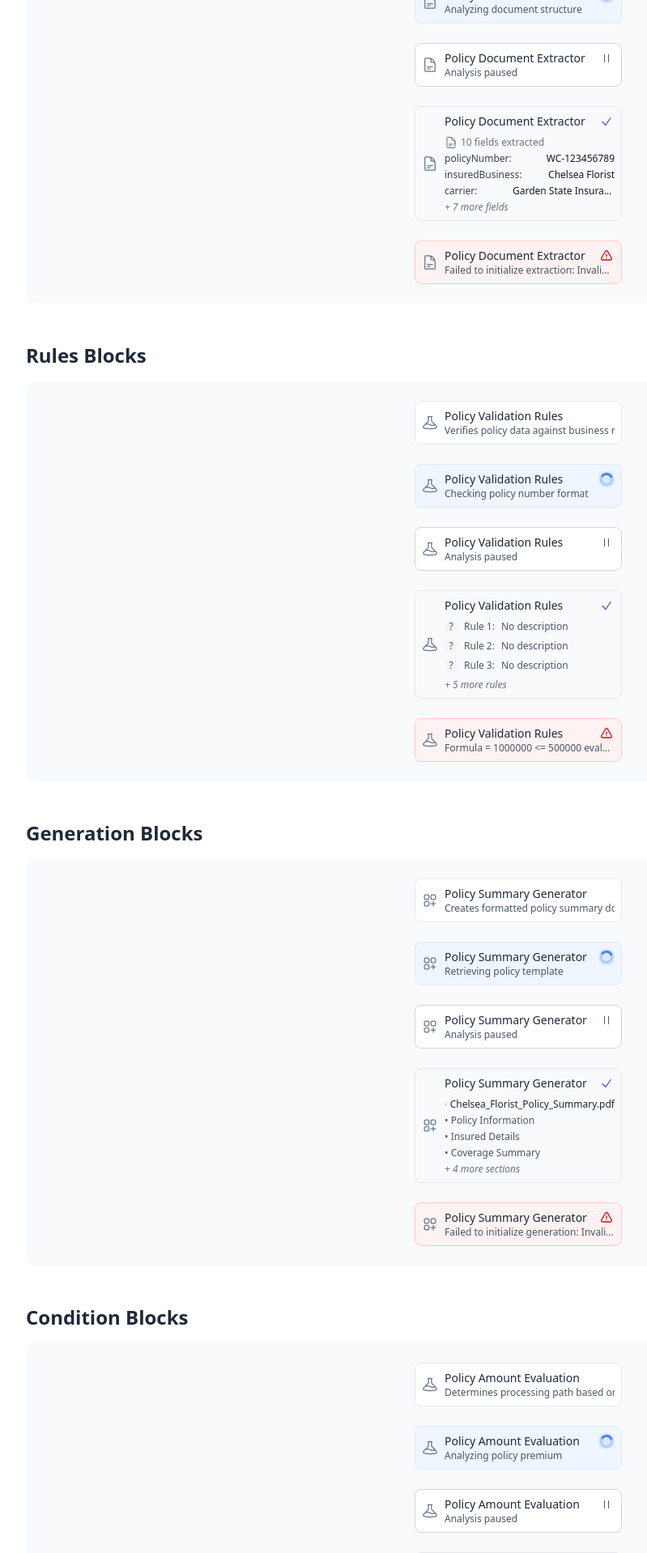
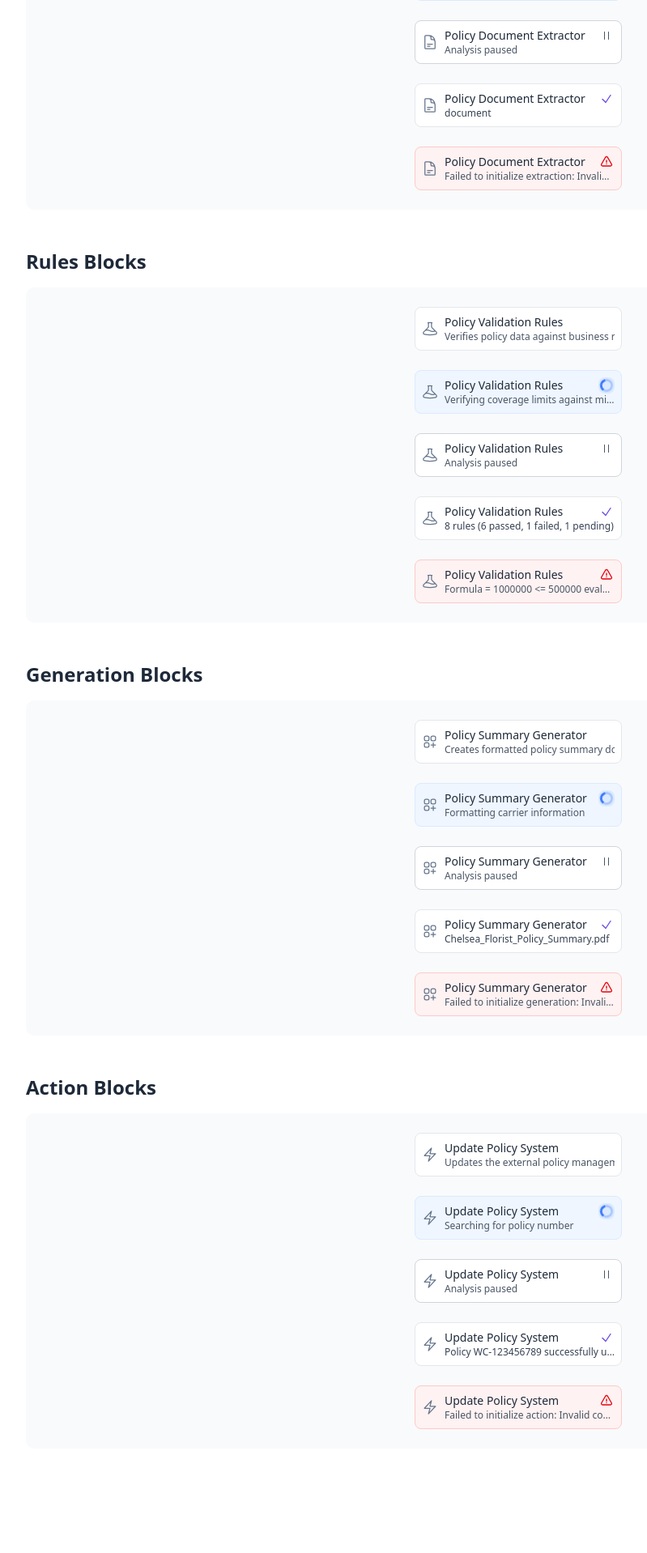
Before and after one commit to mayagao/diagram-ui, a Next.js app: page /playground/blocks in a window 1280 px wide. Shown: the part 820-2738 px from the top of the page at 81% size, without its empty margins (0-799 px from the left). After the commit the page ends 2641 px from the top, so only its background shows below. Built offline with nearby package versions, Linux system fonts and the light colour scheme.

Commit message:
output for diagram node

```diff
--- a/src/app/playground/blocks/page.tsx
+++ b/src/app/playground/blocks/page.tsx
@@ -353,14 +353,6 @@ export default function BlocksDemo() {
             </div>
           </div>
 
-          {/* Condition Blocks Section */}
-          <div>
-            <h2 className="text-2xl font-semibold mb-4">Condition Blocks</h2>
-            <div className="bg-gray-50 p-6 rounded-lg">
-              {renderBlockStates(ConditionBlock, "condition")}
-            </div>
-          </div>
-
           {/* Action Blocks Section */}
           <div>
             <h2 className="text-2xl font-semibold mb-4">Action Blocks</h2>
--- a/src/components/blocks/ActionBlock.tsx
+++ b/src/components/blocks/ActionBlock.tsx
@@ -1,6 +1,6 @@
 import Block from "./Block";
 import { BLOCK_COLORS } from "@/types/blocks";
-import { BoltIcon } from "@heroicons/react/24/outline";
+import { BoltIcon, CheckCircleIcon } from "@heroicons/react/24/outline";
 import { BlockResult } from "@/types/blocks";
 
 interface ActionBlockProps {
@@ -15,39 +15,74 @@ interface ActionBlockProps {
   isCompact?: boolean;
   errorMessage?: string;
   hideConnectors?: boolean;
+  onRun?: () => void;
+  onPause?: () => void;
+  onRerun?: () => void;
 }
 
-export default function ActionBlock({
-  title,
-  description = "Perform external system operations",
-  state,
-  size,
-  isInDiagram,
-  isInNotebook,
-  runningAction,
-  result,
-  isCompact = false,
-  errorMessage,
-  hideConnectors = false,
-}: ActionBlockProps) {
+const ActionBlock: React.FC<ActionBlockProps> = (props) => {
+  // Custom renderer for action data
+  const renderActionData = (
+    result: BlockResult,
+    isCompact: boolean = false
+  ) => {
+    if (!result || !result.data) return null;
+
+    // Extract the actionSteps array if it exists
+    let actionSteps = [];
+    if (result.data.actionSteps && Array.isArray(result.data.actionSteps)) {
+      actionSteps = result.data.actionSteps;
+    }
+
+    // For compact mode, just show the summary with step count
+    if (isCompact) {
+      return (
+        <div className="text-xs text-gray-700 truncate">
+          {result.summary} ({actionSteps.length} steps)
+        </div>
+      );
+    }
+
+    // Regular detailed view with key fields from the action
+    return (
+      <div className=" text-xs">
+        {/* Main summary with completion check */}
+        <div className="font-medium gap-2 truncate">{result.summary}</div>
+
+        {/* Step count indicator */}
+        <div className="text-gray-600 truncate">
+          {actionSteps.length} action steps completed
+        </div>
+      </div>
+    );
+  };
+
   return (
     <Block
       type="action"
-      title={title}
-      description={description}
-      state={state}
+      title={props.title}
+      description={props.description || "Perform external system operations"}
+      state={props.state}
       inputs={1}
-      outputs={0}
+      outputs={1}
       color={BLOCK_COLORS.action}
       icon={BoltIcon}
-      size={size}
-      isInDiagram={isInDiagram}
-      isInNotebook={isInNotebook}
-      isCompact={isCompact}
-      runningAction={runningAction}
-      result={result}
-      errorMessage={errorMessage}
-      hideConnectors={hideConnectors}
+      size={props.size}
+      isInDiagram={props.isInDiagram}
+      isInNotebook={props.isInNotebook}
+      isCompact={props.isCompact}
+      runningAction={props.runningAction}
+      result={props.result}
+      errorMessage={props.errorMessage}
+      hideConnectors={props.hideConnectors}
+      onRun={props.onRun}
+      onPause={props.onPause}
+      onRerun={props.onRerun}
+      customResultRenderer={(result) =>
+        renderActionData(result, props.isCompact)
+      }
     />
   );
-}
+};
+
+export default ActionBlock;
--- a/src/components/blocks/Block.tsx
+++ b/src/components/blocks/Block.tsx
@@ -46,7 +46,7 @@ const getStateStyles = (state: BlockState, color: BlockProps["color"]) => {
     case "paused":
       return "border-1 border-gray-300 bg-white";
     case "finished":
-      return "border-1 border-gray-200 bg-gray-50";
+      return "border-1 border-gray-200 bg-white";
     case "error":
       return "border-1 border-red-200 bg-red-50";
     default:
@@ -393,7 +393,7 @@ function DiagramView({
   function renderDefaultContent() {
     if (state === "paused" && runningAction) {
       return (
-        <div className="px-3 text-xs border-t py-1 border-gray-100 bg-gray-50">
+        <div className="px-2 text-xs border-t py-1 border-gray-100 bg-gray-50">
           <span className="truncate">{runningAction}</span>
         </div>
       );
@@ -411,7 +411,9 @@ function DiagramView({
       // Use custom renderer if provided
       if (customResultRenderer) {
         return (
-          <div className="p-2 text-xs">{customResultRenderer(result)}</div>
+          <div className="p-2 text-xs bg-gray-50">
+            {customResultRenderer(result)}
+          </div>
         );
       }
 
--- a/src/components/blocks/ConditionBlock.tsx
+++ b/src/components/blocks/ConditionBlock.tsx
@@ -2,62 +2,144 @@ import Block from "./Block";
 import { BLOCK_COLORS } from "@/types/blocks";
 import { BlockProps, BlockResult } from "@/types/blocks";
 import {
-  CheckIcon,
-  ExclamationCircleIcon,
   BeakerIcon,
+  QuestionMarkCircleIcon,
 } from "@heroicons/react/24/outline";
 
-const ConditionBlock: React.FC<BlockProps> = (props) => {
-  // Custom renderer for rules
-  const renderRulesData = (result: BlockResult) => {
-    if (!result || !result.data || !result.data.details) return null;
+// Fix the type errors by using proper typings
+interface ConditionBlockProps {
+  title: string;
+  description?: string;
+  state?: "idle" | "running" | "paused" | "finished" | "error";
+  isCompact?: boolean;
+  isInDiagram?: boolean;
+  isInNotebook?: boolean;
+  runningAction?: string;
+  result?: BlockResult;
+  errorMessage?: string;
+  hideConnectors?: boolean;
+  onRun?: () => void;
+  onPause?: () => void;
+  onRerun?: () => void;
+  size?: "compact" | "default";
+}
 
-    let details;
+const ConditionBlock: React.FC<ConditionBlockProps> = (props) => {
+  // Custom renderer for rules data
+  const renderRulesData = (result: BlockResult, isCompact: boolean = false) => {
+    if (!result || !result.data) return null;
+
+    // For compact mode, just show the summary of passed/failed rules
+    if (isCompact) {
+      // Use existing count data if available with proper type handling
+      const passedRules =
+        typeof result.data.passedRules === "number"
+          ? result.data.passedRules
+          : 0;
+      const failedRules =
+        typeof result.data.failedRules === "number"
+          ? result.data.failedRules
+          : 0;
+      const pendingRules =
+        typeof result.data.pendingRules === "number"
+          ? result.data.pendingRules
+          : 0;
+      const totalRules =
+        typeof result.data.totalRules === "number"
+          ? result.data.totalRules
+          : passedRules + failedRules + pendingRules;
+
+      return (
+        <div className="text-xs text-gray-700 truncate">
+          {totalRules} rules ({passedRules} passed, {failedRules} failed
+          {pendingRules > 0 ? `, ${pendingRules} pending` : ""})
+        </div>
+      );
+    }
+
+    // Parse the rule details correctly
+    let details = [];
     try {
-      // Handle string JSON if needed
-      details =
-        typeof result.data.details === "string"
-          ? JSON.parse(result.data.details)
-          : result.data.details;
-    } catch (_e) {
+      // Check if details is an array of strings that need parsing
+      if (Array.isArray(result.data.details)) {
+        details = result.data.details.map((item) => {
+          if (typeof item === "string" && item.startsWith("{")) {
+            try {
+              return JSON.parse(item);
+            } catch {
+              // If parsing fails, format as is
+              return { rule: "Error", status: "unknown", message: item };
+            }
+          }
+          return item;
+        });
+      }
+      // If details is a string, try to parse it
+      else if (typeof result.data.details === "string") {
+        try {
+          const parsed = JSON.parse(result.data.details);
+          details = Array.isArray(parsed) ? parsed : [parsed];
+        } catch {
+          // Try parsing as individual JSON objects
+          details = [];
+        }
+      } else if (result.data.details) {
+        details = result.data.details;
+      }
+    } catch {
       details = [];
     }
 
-    // Ensure details is an array and limit to first 3
+    // If no details, create a simple view based on rule numbers
+    if (!details.length && result.data.totalRules) {
+      const rules = [];
+      const totalRulesNum =
+        typeof result.data.totalRules === "number"
+          ? result.data.totalRules
+          : parseInt(String(result.data.totalRules), 10) || 3;
+
+      for (let i = 0; i < Math.min(3, totalRulesNum); i++) {
+        rules.push({
+          rule: `Rule ${i + 1}`,
+          status: "unknown",
+          message: "No description",
+        });
+      }
+      details = rules;
+    }
+
     const rulesDetails = Array.isArray(details) ? details.slice(0, 3) : [];
+    const totalRules =
+      typeof result.data.totalRules === "number"
+        ? result.data.totalRules
+        : details.length || 0;
 
     return (
-      <div className="space-y-2 mt-2">
+      <div className="space-y-3 ">
         {rulesDetails.map((rule, index) => (
-          <div key={index} className="flex items-center gap-2 text-xs">
-            <div
-              className={`w-4 h-4 flex-shrink-0 rounded-full ${
-                rule.status === "passed"
-                  ? "bg-green-100 text-green-600"
+          <div key={index} className="flex items-start gap-1 text-xs mb-1">
+            <div className="flex-shrink-0 mt-0.5">
+              <div className="text-gray-600">
+                {rule.status === "passed"
+                  ? "✓"
                   : rule.status === "failed"
-                  ? "bg-red-100 text-red-600"
-                  : "bg-gray-100 text-gray-600"
-              } flex items-center justify-center`}
-            >
-              {rule.status === "passed" ? (
-                <CheckIcon className="h-3 w-3" />
-              ) : rule.status === "failed" ? (
-                <ExclamationIcon className="h-3 w-3" />
-              ) : (
-                "?"
-              )}
+                  ? "✗"
+                  : "?"}
+              </div>
             </div>
-            <span className="font-medium">
-              {rule.rule || rule.name || `Rule ${index + 1}`}:
-            </span>
-            <span className="text-gray-600 truncate">
+            <div className="truncate text-gray-600 ">
               {rule.message || rule.description || "No description"}
-            </span>
+
+              {/* <div className="font-medium truncate">
+                {rule.rule || rule.name || `Rule ${index + 1}`}
+              </div> */}
+            </div>
           </div>
         ))}
-        {Array.isArray(details) && details.length > 3 && (
-          <div className="text-xs text-gray-500 italic">
-            + {details.length - 3} more rules
+
+        {totalRules > 3 && (
+          <div className="text-xs text-gray-500 italic mt-1">
+            + {totalRules - 3} more rules
           </div>
         )}
       </div>
@@ -85,7 +167,9 @@ const ConditionBlock: React.FC<BlockProps> = (props) => {
       onPause={props.onPause}
       onRerun={props.onRerun}
       hideConnectors={props.hideConnectors}
-      customResultRenderer={renderRulesData}
+      customResultRenderer={(result) =>
+        renderRulesData(result, props.isCompact)
+      }
     />
   );
 };
--- a/src/components/blocks/ExtractionBlock.tsx
+++ b/src/components/blocks/ExtractionBlock.tsx
@@ -22,10 +22,27 @@ interface ExtractionBlockProps {
 
 const ExtractionBlock: React.FC<ExtractionBlockProps> = (props) => {
   // Custom renderer for extraction data
-  const renderExtractionData = (result: BlockResult) => {
+  const renderExtractionData = (
+    result: BlockResult,
+    isCompact: boolean = false
+  ) => {
     if (!result || !result.data) return null;
 
-    // Filter out any non-display fields
+    // For compact mode, just show the document name or a summary
+    if (isCompact) {
+      // Get the document name or filename
+      const documentName =
+        result.data.filename ||
+        result.data.documentName ||
+        result.summary?.split(" ").pop() ||
+        "Document extracted";
+
+      return (
+        <div className="text-xs text-gray-700 truncate">{documentName}</div>
+      );
+    }
+
+    // Regular detailed view code for non-compact mode
     const filteredData = Object.entries(result.data).filter(
       ([key]) =>
         !key.startsWith("_") &&
@@ -35,33 +52,25 @@ const ExtractionBlock: React.FC<ExtractionBlockProps> = (props) => {
     );
 
     const totalFields = filteredData.length;
-    // Get top 3 fields
     const topFields = filteredData.slice(0, 3);
 
     return (
-      <div className="mt-2">
-        <div className="text-xs text-gray-500 mb-1 flex items-center">
-          <DocumentTextIcon className="h-4 w-4 mr-1" />
+      <div className="">
+        <div className="text-xs text-gray-500 mb-1">
           {totalFields} fields extracted
         </div>
 
         <div className="space-y-1">
           {topFields.map(([key, value]) => (
-            <div key={key} className="flex justify-between text-xs">
-              <span className="font-medium text-gray-700">{key}:</span>
-              <span className="text-gray-900 truncate max-w-[60%] text-right">
+            <div key={key} className="flex justify-between text-xs mt-1">
+              <span className="font-medium text-gray-800">{key}:</span>
+              <span className="text-gray-600 truncate max-w-[60%] text-right">
                 {typeof value === "object"
                   ? JSON.stringify(value)
                   : String(value)}
               </span>
             </div>
           ))}
-
-          {totalFields > 3 && (
-            <div className="text-xs text-gray-500 italic">
-              + {totalFields - 3} more fields
-            </div>
-          )}
         </div>
       </div>
     );
@@ -88,7 +97,9 @@ const ExtractionBlock: React.FC<ExtractionBlockProps> = (props) => {
       onPause={props.onPause}
       onRerun={props.onRerun}
       hideConnectors={props.hideConnectors}
-      customResultRenderer={renderExtractionData}
+      customResultRenderer={(result) =>
+        renderExtractionData(result, props.isCompact)
+      }
     />
   );
 };
--- a/src/components/blocks/GenerationBlock.tsx
+++ b/src/components/blocks/GenerationBlock.tsx
@@ -37,32 +37,31 @@ export default function GenerationBlock({
   onRerun,
 }: GenerationBlockProps) {
   // Custom renderer for generation data
-  const renderGenerationData = (result: BlockResult) => {
+  const renderGenerationData = (
+    result: BlockResult,
+    isCompact: boolean = false
+  ) => {
     if (!result || !result.data) return null;
 
-    const documentName = result.data.documentName || "Generated Document";
+    const { documentName } = result.data;
 
-    // Parse sections if it's a string
-    let parsedSections: any[] = [];
-    try {
-      if (typeof result.data.sections === "string") {
-        parsedSections = JSON.parse(result.data.sections);
-      } else if (Array.isArray(result.data.sections)) {
-        parsedSections = result.data.sections;
-      }
-    } catch (e) {
-      // If parsing fails, use empty array
-      parsedSections = [];
+    // For compact mode, just show the document name
+    if (isCompact) {
+      return (
+        <div className="text-xs text-gray-700 truncate">
+          {documentName || "Generated Document"}
+        </div>
+      );
     }
 
-    // Get first 3 sections
-    const topSections = parsedSections.slice(0, 3);
+    // Regular detailed view with sections
+    const sections = getSections(result.data);
+    const topSections = sections.slice(0, 3);
 
     return (
-      <div className="mt-2 text-xs">
-        <div className="font-medium text-gray-800 flex items-center">
-          <DocumentTextIcon className="h-4 w-4 mr-1 text-gray-500" />
-          {documentName}
+      <div className=" text-xs">
+        <div className="font-medium text-gray-800">
+          {documentName || "Generated Document"}
         </div>
 
         {topSections.length > 0 && (
@@ -76,15 +75,30 @@ export default function GenerationBlock({
               </div>
             ))}
 
-            {parsedSections.length > 3 && (
+            {sections.length > 3 && (
               <div className="text-gray-500 italic">
-                + {parsedSections.length - 3} more sections
+                + {sections.length - 3} more sections
               </div>
             )}
           </div>
         )}
       </div>
     );
+  };
+
+  // Helper to get sections consistently
+  const getSections = (data: any) => {
+    let sections: any[] = [];
+    try {
+      if (typeof data.sections === "string") {
+        sections = JSON.parse(data.sections);
+      } else if (Array.isArray(data.sections)) {
+        sections = data.sections;
+      }
+    } catch (e) {
+      sections = [];
+    }
+    return sections;
   };
 
   return (
@@ -108,7 +122,7 @@ export default function GenerationBlock({
       onRun={onRun}
       onPause={onPause}
       onRerun={onRerun}
-      customResultRenderer={renderGenerationData}
+      customResultRenderer={(result) => renderGenerationData(result, isCompact)}
     />
   );
 }
--- a/src/components/blocks/TriggerBlock.tsx
+++ b/src/components/blocks/TriggerBlock.tsx
@@ -91,19 +91,32 @@ const TriggerBlock: React.FC<TriggerBlockProps> = ({
   };
 
   // Custom renderer for trigger data
-  const renderTriggerData = (result: BlockResult) => {
+  const renderTriggerData = (
+    result: BlockResult,
+    isCompact: boolean = false
+  ) => {
     if (!result || !result.data) return null;
 
     const { filename, documentType, pageCount } = result.data;
 
-    return (
-      <div className="mt-2 text-xs">
-        <div className="font-medium text-gray-800 flex items-center">
-          <DocumentIcon className="h-4 w-4 mr-1 text-gray-500" />
+    // For compact mode, just show the filename
+    if (isCompact) {
+      return (
+        <div className="text-xs text-gray-700 truncate">
           {filename || "Untitled Document"}
         </div>
-        <div className="text-gray-600 flex items-center justify-between mt-1">
+      );
+    }
+
+    // Regular detailed view
+    return (
+      <div className="text-xs">
+        <div className="font-medium text-gray-800">
+          {filename || "Untitled Document"}
+        </div>
+        <div className="text-gray-600 flex items-center ">
           <span>{documentType || "Unknown Type"}</span>
+          <span className="px-1 text-gray-200">•</span>
           <span>
             {pageCount ? `${pageCount} page${pageCount !== 1 ? "s" : ""}` : ""}
           </span>
@@ -133,7 +146,7 @@ const TriggerBlock: React.FC<TriggerBlockProps> = ({
       onRun={onRun}
       onPause={onPause}
       onRerun={onRerun}
-      customResultRenderer={renderTriggerData}
+      customResultRenderer={(result) => renderTriggerData(result, isCompact)}
     >
       <div className="flex items-start justify-between">
         <div className="flex items-center">
--- a/src/data/workflowBlocks.ts
+++ b/src/data/workflowBlocks.ts
@@ -220,33 +220,186 @@ export const workflowBlocks: Record<string, BlockData[]> = {
         },
       ],
       actions: [
-        "Establishing connection to policy management system",
-        "Authenticating credentials",
-        "Accessing policy records",
-        "Locating matching policy by number",
-        "Updating carrier information",
-        "Updating effective dates",
-        "Updating coverage limits",
-        "Updating premium information",
-        "Committing changes to database",
-        "Generating audit trail entry",
+        "Navigating to policy system",
+        "Logging in with credentials",
+        "Searching for policy number",
+        "Clicking Oracle Policies and continue",
+        "Clicking search",
+        "Selecting policy from search results",
+        "Entering updated information",
+        "Clicking submit",
+        "Confirming changes",
+        "Generating confirmation report",
       ],
       result: {
         summary: "Policy WC-123456789 successfully updated in system",
         data: {
           policyId: "WC-123456789",
           updateStatus: "Success",
-          updatedFields: [
-            "Carrier Name",
-            "Effective Date",
-            "Expiration Date",
-            "Premium",
-            "Coverage Type",
-            "Endorsements",
+          actionSteps: [
+            {
+              name: "Navigate to policy portal",
+              url: "https://forms.fillout.com/t/42Mu9wkXsus",
+              completed: true,
+            },
+            {
+              name: "Log in to system",
+              credentials: "jamie.cuffe@pas.com",
+              completed: true,
+            },
+            {
+              name: "Search for policy",
+              query: "@Application.Advisor_Entity",
+              completed: true,
+            },
+            {
+              name: "Update policy details",
+              fields: ["Premium", "Coverage Type", "Endorsements"],
+              completed: true,
+            },
+            {
+              name: "Submit changes",
+              confirmation: "TRX-20240311-78954",
+              completed: true,
+            },
           ],
           systemResponse: "Policy updated successfully",
           transactionId: "TRX-20240311-78954",
           timestampUTC: "2024-03-11T14:27:33Z",
+        },
+      },
+    },
+    {
+      title: "Send Policy Notification",
+      description:
+        "Sends notification email to policyholder with updated information",
+      inputs: [
+        {
+          name: "policyData",
+          type: "object",
+          description: "Updated policy information",
+        },
+      ],
+      outputs: [
+        {
+          name: "notificationResult",
+          type: "object",
+          description: "Result of notification delivery",
+        },
+      ],
+      actions: [
+        "Generating email template",
+        "Adding policy information",
+        "Attaching policy summary PDF",
+        "Adding agent contact details",
+        "Sending email to policyholder",
+        "Recording delivery status",
+        "Logging notification in CRM",
+      ],
+      result: {
+        summary: "Policy update notification sent to policyholder",
+        data: {
+          recipient: "info@chelseaflorist.com",
+          subject: "Your Workers Comp Policy WC-123456789 Has Been Updated",
+          sentTimestamp: "2024-03-11T15:32:18Z",
+          deliveryStatus: "Delivered",
+          openedTimestamp: "2024-03-11T16:45:22Z",
+          actionSteps: [
+            {
+              name: "Generate email content",
+              template: "policy_update_notification.html",
+              completed: true,
+            },
+            {
+              name: "Prepare attachments",
+              files: ["Chelsea_Florist_Policy_Summary.pdf"],
+              completed: true,
+            },
+            {
+              name: "Send notification",
+              channel: "email",
+              status: "successful",
+              completed: true,
+            },
+            {
+              name: "Record in customer activity log",
+              system: "CRM",
+              recordId: "ACT-43981",
+              completed: true,
+            },
+          ],
+          messageId: "msg_2342678@notifications.insure.com",
+          error: null,
+        },
+      },
+    },
+    {
+      title: "Process Policy Update",
+      description:
+        "Processes the policy update through multiple connected systems",
+      inputs: [
+        {
+          name: "policyUpdate",
+          type: "object",
+          description: "Policy update request with details",
+        },
+      ],
+      outputs: [
+        {
+          name: "processingResult",
+          type: "object",
+          description: "Results from processing pipeline",
+        },
+      ],
+      actions: [
+        "Accessing policy management system",
+        "Validating update request",
+        "Applying policy changes",
+        "Recalculating premiums",
+        "Updating billing information",
+        "Generating revised documents",
+        "Notifying stakeholders",
+        "Scheduling follow-up activities",
+      ],
+      result: {
+        summary: "Successfully processed Chelsea Florist policy update",
+        data: {
+          policyNumber: "WC-123456789",
+          updateType: "Policy Modification",
+          effectiveDate: "2024-04-01",
+          actionSteps: [
+            {
+              name: "Validate request",
+              authority: "Underwriter #42",
+              status: "Approved",
+              completed: true,
+            },
+            {
+              name: "Update policy record",
+              system: "PolicyCore",
+              changeId: "CHG-28754",
+              completed: true,
+            },
+            {
+              name: "Update billing system",
+              system: "BillingCenter",
+              transactionId: "BIL-76542",
+              completed: true,
+            },
+            {
+              name: "Generate endorsement document",
+              documentId: "END-23451",
+              completed: true,
+            },
+            {
+              name: "Notify broker",
+              recipientId: "BRK-3421",
+              completed: true,
+            },
+          ],
+          processingTime: "4.3 minutes",
+          completedTimestamp: "2024-03-11T10:45:22Z",
+          status: "Complete",
         },
       },
     },
```
